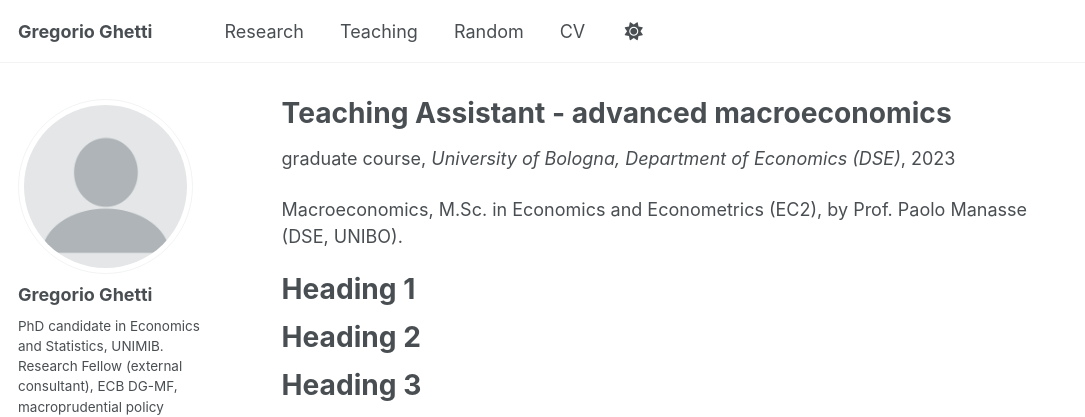
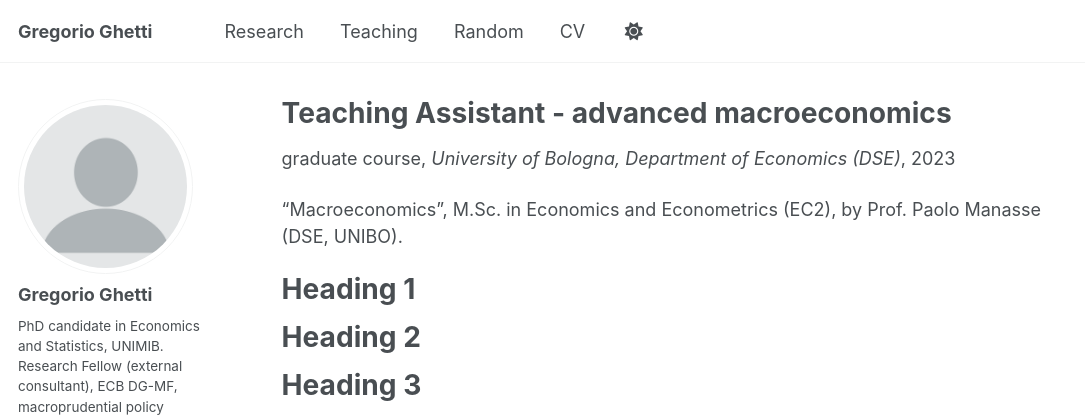
Before and after one commit to GregGh95/GregGh95.github.io, a Jekyll site: the page built from _teaching/2015-spring-teaching-2.md, in a window 1280 px wide and 1078 px high. Shown: the top 417 px of the window, without its empty margins (0-1085 px from the left). Built offline with Jekyll 4.4.1, drawn with Linux system fonts in a browser that asks for light colours; some web fonts are replaced.

```diff
--- a/_teaching/2015-spring-teaching-2.md
+++ b/_teaching/2015-spring-teaching-2.md
@@ -8,7 +8,7 @@ date: 2023-01-01
 location: "Bologna, Italy"
 ---
 
-Macroeconomics, M.Sc. in Economics and Econometrics (EC2), by Prof. Paolo Manasse (DSE, UNIBO).
+"Macroeconomics", M.Sc. in Economics and Econometrics (EC2), by Prof. Paolo Manasse (DSE, UNIBO).
 
 Heading 1
 ======
```
